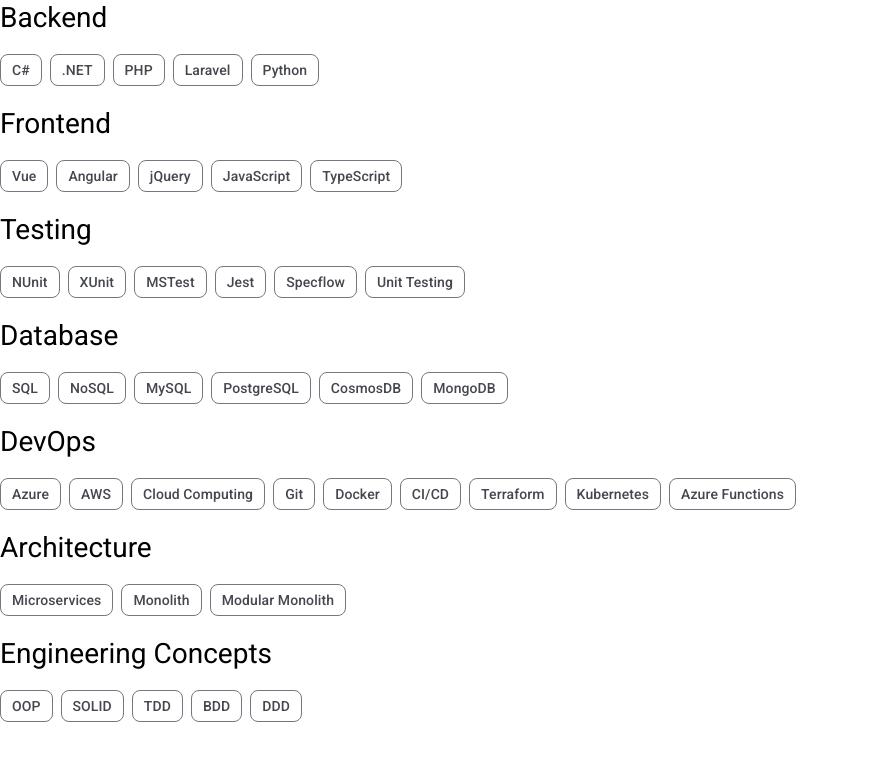
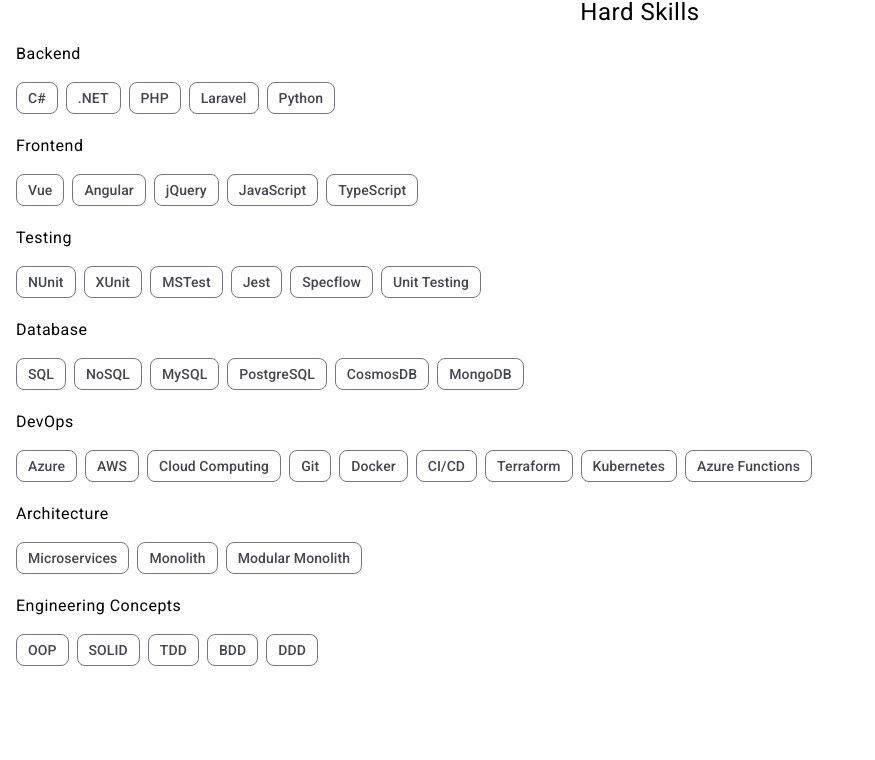
Before and after one commit to Raffael-Eloi/portifolio, an Angular app: page /hard-skills in a window 1280 px wide. Shown: the top 760 px of the page, without its empty margins (0-875 px from the left). Built offline with nearby package versions, Linux system fonts and the light colour scheme.

Commit message:
refactor styles of project

```diff
--- a/src/app/education/education.component.css
+++ b/src/app/education/education.component.css
@@ -0,0 +1,4 @@
+.title {
+    text-align: center;
+    font-size: x-large;
+}
--- a/src/app/education/education.component.html
+++ b/src/app/education/education.component.html
@@ -1,4 +1,4 @@
-<h5> Education </h5>
+<p class="title"> Education </p>
 
 <table mat-table [dataSource]="educations" class="mat-elevation-z8">
     <ng-container matColumnDef="type">
--- a/src/app/hard-skills/hard-skills.component.css
+++ b/src/app/hard-skills/hard-skills.component.css
@@ -1,3 +1,13 @@
+.title {
+    text-align: center;
+    font-size: x-large;
+}
+
 .hard-skill-item {
     margin-bottom: 1rem;
+    margin-left: 1rem;
 }
+
+.category {
+    margin-left: 1rem;
+}
--- a/src/app/hard-skills/hard-skills.component.html
+++ b/src/app/hard-skills/hard-skills.component.html
@@ -1,5 +1,7 @@
+<p class="title">Hard Skills</p>
+
 <div *ngFor="let category of categories">
-  <h5>{{ getName(category) }}</h5>
+  <p class="category">{{ getName(category) }}</p>
   <mat-chip-set
     cdkDropList
     cdkDropListOrientation="horizontal"
--- a/src/app/home/home.component.css
+++ b/src/app/home/home.component.css
@@ -0,0 +1,3 @@
+.divisor {
+    margin-bottom: 5rem;
+}
--- a/src/app/home/home.component.html
+++ b/src/app/home/home.component.html
@@ -1,4 +1,13 @@
 <app-header />
+
+<div class="divisor"></div>
+
 <app-work-experiences />
+
+<div class="divisor"></div>
+
 <app-education />
+
+<div class="divisor"></div>
+
 <app-hard-skills />
--- a/src/app/work-experiences/work-experiences.component.css
+++ b/src/app/work-experiences/work-experiences.component.css
@@ -1,4 +1,5 @@
-.work-experience-title {
+.title {
     text-align: center;
+    font-size: x-large;
     margin-bottom: 2rem;
 }
--- a/src/app/work-experiences/work-experiences.component.html
+++ b/src/app/work-experiences/work-experiences.component.html
@@ -1,4 +1,4 @@
-<h5 class="work-experience-title">Work experiences</h5>
+<p class="title">Work experiences</p>
 
 <mat-accordion *ngFor="let workExperience of workExperiences">
     <mat-expansion-panel (opened)="panelOpenState = true" (closed)="panelOpenState = false">
```
